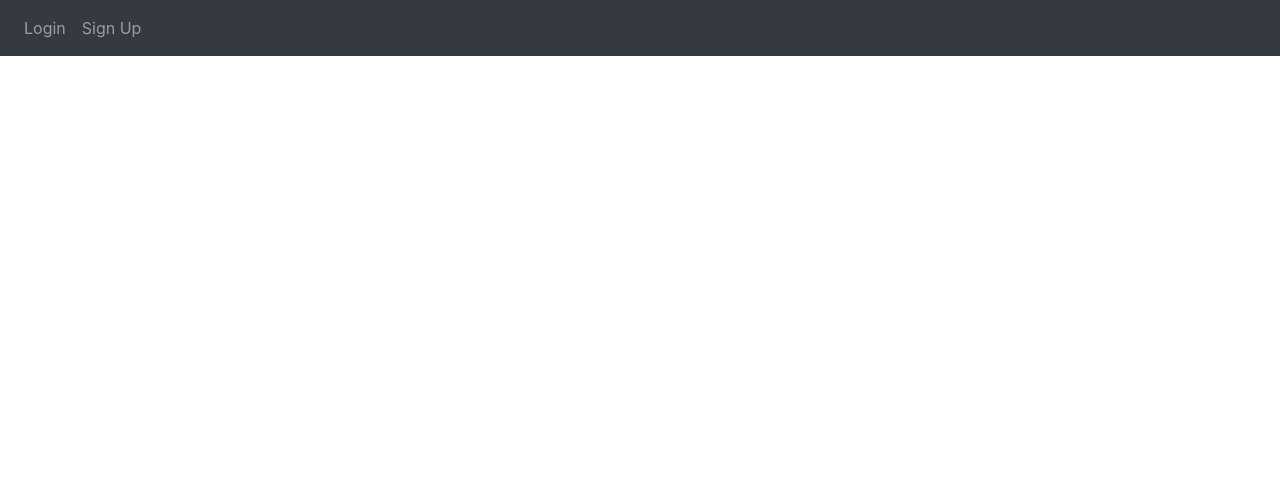
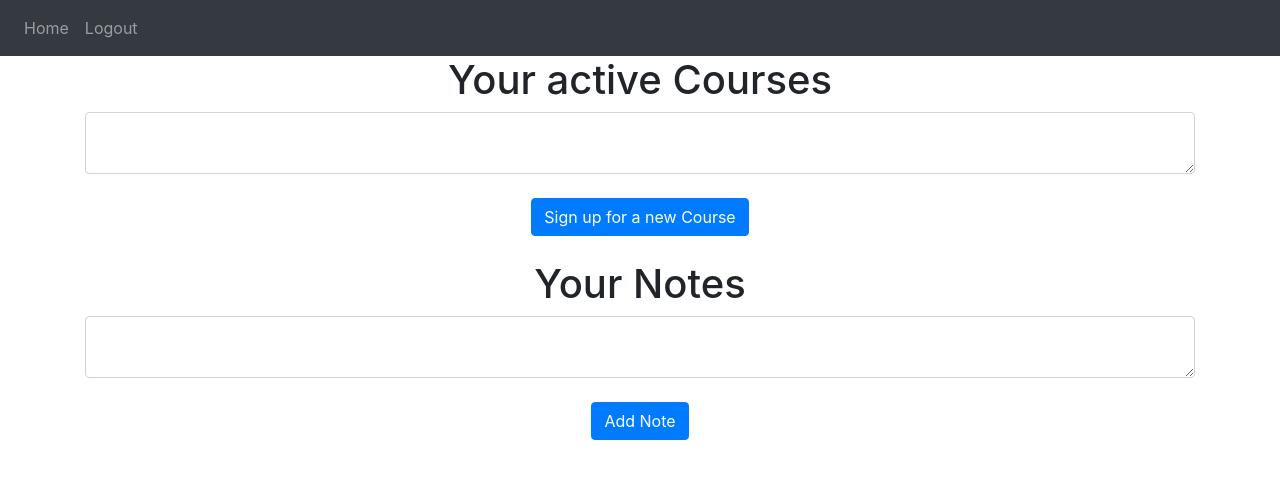
Before and after one commit to DKalinowsky/Python---REST_API, a Flask app: template website/templates/home.html in a window 1280 px wide. Shown: the top 479 px of the page. Run offline with Flask 3, Linux system fonts and the light colour scheme; the template is opened without the code that fills it: values that come from a table or form of the project are taken from there, others are empty; some libraries are stand-ins or nearby versions.

Commit message:
Dodanie notatek i listy kursów

```diff
--- a/website/auth.py
+++ b/website/auth.py
@@ -62,4 +62,4 @@
             flash('Account created!', category='success')
             return redirect(url_for('views.home'))
 
-    return render_template("sign_up.html")
+    return render_template("sign_up.html", user=current_user)
--- a/website/templates/base.html
+++ b/website/templates/base.html
@@ -34,15 +34,14 @@
           <a class="nav-item nav-link" id="logout" href="/logout">Logout</a>
           {% else %}
           <a class="nav-item nav-link" id="login" href="/login">Login</a>
-          <a class="nav-item nav-link" id="signUp" href="/sign-up">Sign Up</a>
+          <a class="nav-item nav-link" id="signUp" href="/sign_up">Sign Up</a>
           {% endif %}
         </div>
       </div>
     </nav>
 
-    {% with messages = get_flashed_messages(with_categories=true) %} {% if
-    messages %} {% for category, message in messages %} {% if category ==
-    'error' %}
+    {% with messages = get_flashed_messages(with_categories=true) %}
+    {% if messages %} {% for category, message in messages %} {% if category == 'error' %}
     <div class="alert alert-danger alter-dismissable fade show" role="alert">
       {{ message }}
       <button type="button" class="close" data-dismiss="alert">
--- a/website/templates/home.html
+++ b/website/templates/home.html
@@ -1,5 +1,41 @@
 {% extends "base.html" %}
 {% block title %}Home{% endblock %}
 {% block content%}
-
-{% endblock %}
+<h1 align="center">Your active Courses</h1>
+<ul class="list-group list-group-flush" id="notes">
+  {% for course in user.courses %}
+  <li class="list-group-item">
+    {{ course.data }}
+    <!--<button type="button" class="close" onClick="deleteNote({{note.id}})">-->
+      <span aria-hidden="true">&times;</span>
+    </button>
+  </li>
+  {% endfor %}
+</ul>
+<form method="POST">
+  <textarea name="course" id="course" class="form-control"></textarea>
+  <br />
+  <div align="center">
+    <button type="submit" class="btn btn-primary">Sign up for a new Course</button>
+  </div>
+</form>
+</br>
+    <h1 align="center">Your Notes</h1>
+    <ul class="list-group list-group-flush" id="notes">
+      {% for note in user.notes %}
+      <li class="list-group-item">
+        {{ note.data }}
+        <!--<button type="button" class="close" onClick="deleteNote({{note.id}})">-->
+          <span aria-hidden="true">&times;</span>
+        </button>
+      </li>
+      {% endfor %}
+    </ul>
+    <form method="POST">
+      <textarea name="note" id="note" class="form-control"></textarea>
+      <br />
+      <div align="center">
+        <button type="submit" class="btn btn-primary">Add Note</button>
+      </div>
+    </form>
+    {% endblock %}
--- a/website/views.py
+++ b/website/views.py
@@ -9,4 +9,4 @@
 @views.route('/')
 @login_required
 def home():
-    return render_template("home.html")
+    return render_template("home.html", user=current_user)
```
